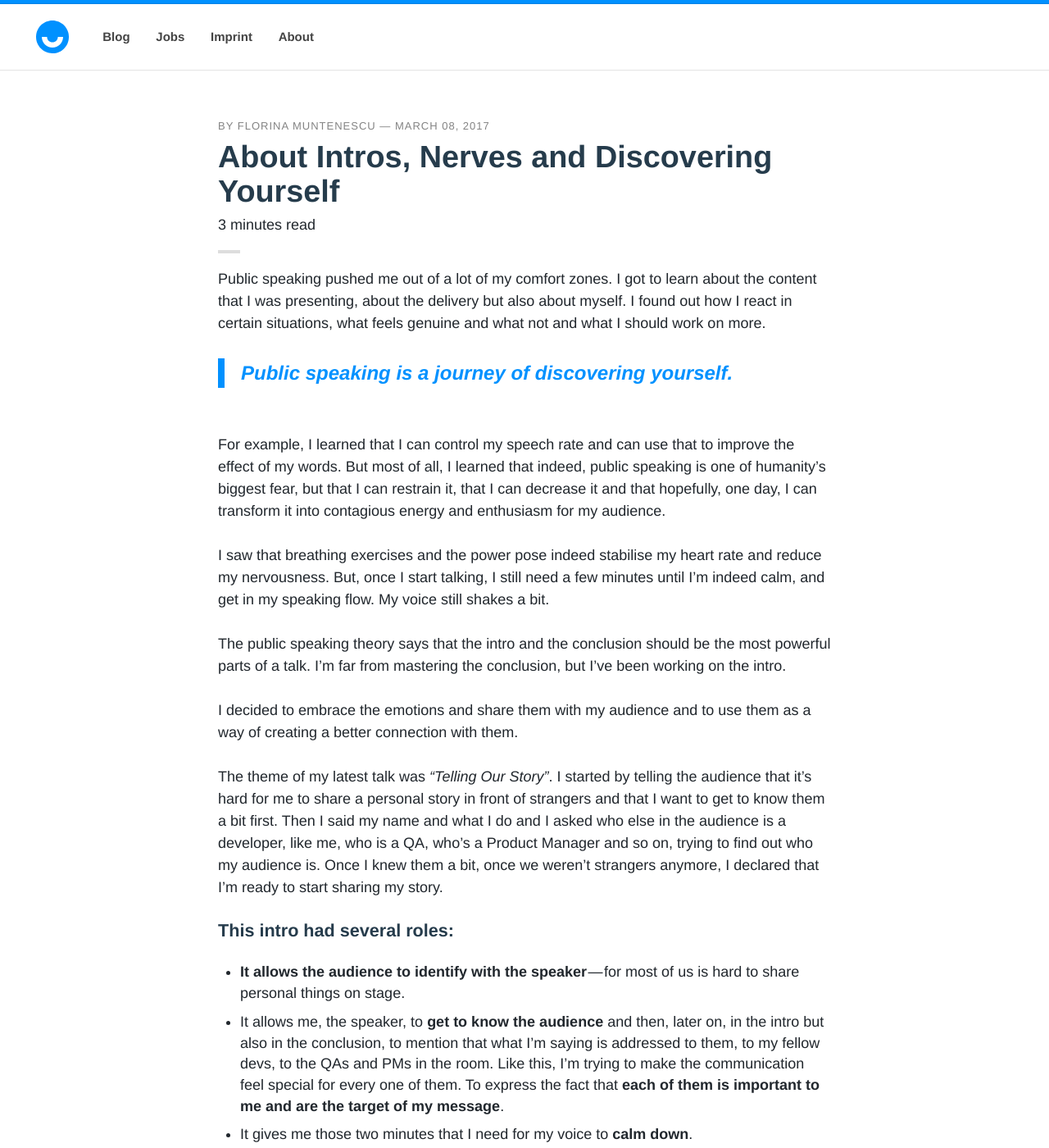
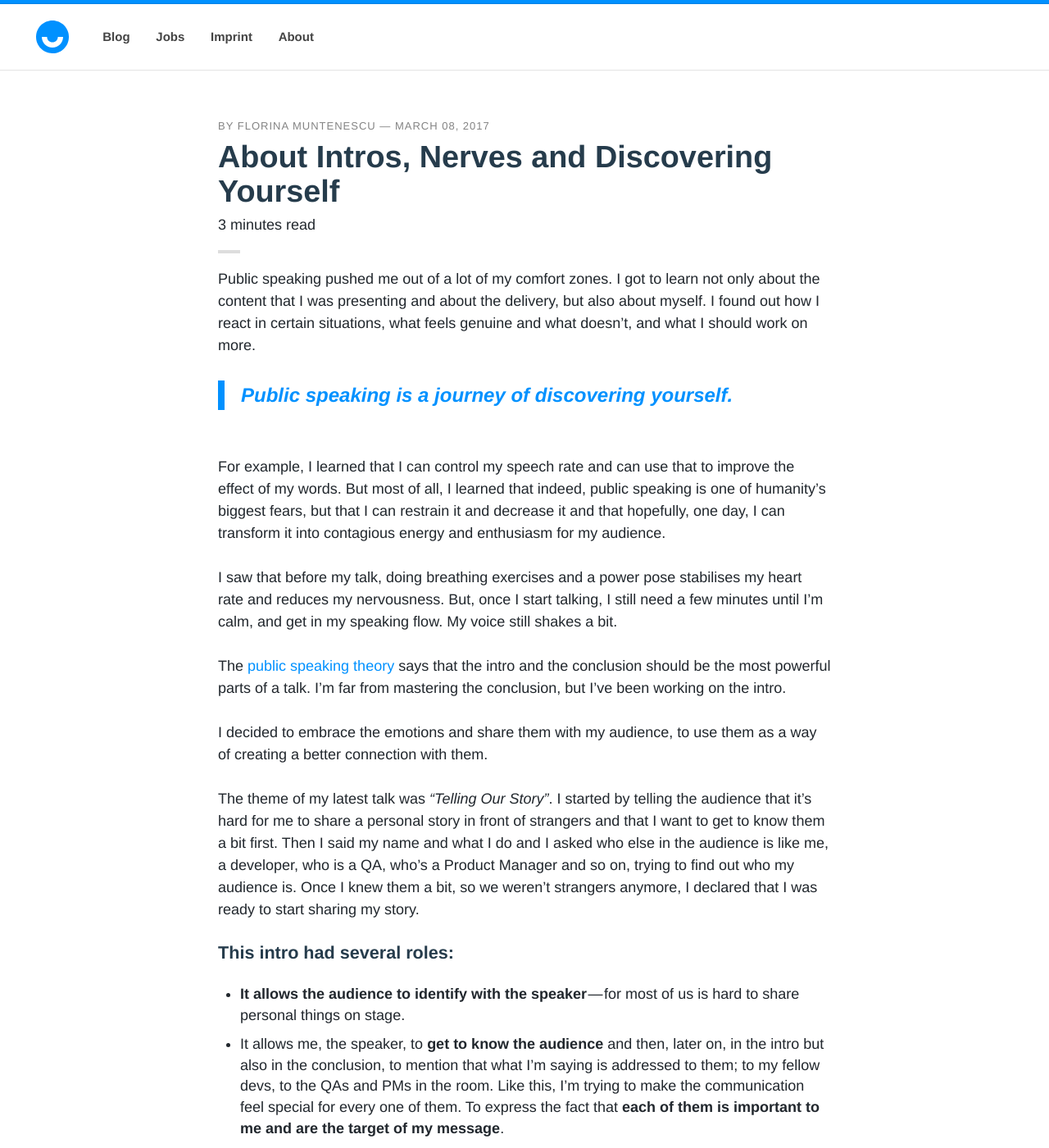
Before and after one commit to upday/upday.github.io, a Jekyll site: the page built from _posts/blog/2017-03-09-public_speaking_intros.md, in a window 1280 px wide and 1400 px high. Shown: the whole window at 82% size. Built offline with Jekyll 4.4.1, drawn with Linux system fonts in a browser that asks for light colours; nearby versions of some CDN libraries; some web fonts are replaced; comment, search, counter and statistics services are not loaded; some of the changed text lies outside the part shown.

Commit message:
small fixes after review

```diff
--- a/_posts/blog/2017-03-09-public_speaking_intros.md
+++ b/_posts/blog/2017-03-09-public_speaking_intros.md
@@ -11,31 +11,31 @@ image:
 date: 2017-03-08T00:39:55-04:00
 ---
 
-Public speaking pushed me out of a lot of my comfort zones. I got to learn about the content that I was presenting, about the delivery but also about myself. I found out how I react in certain situations, what feels genuine and what not and what I should work on more.
+Public speaking pushed me out of a lot of my comfort zones. I got to learn not only about the content that I was presenting and about the delivery, but also about myself. I found out how I react in certain situations, what feels genuine and what doesn’t, and what I should work on more.
 <br/>
 
 > *Public speaking is a journey of discovering yourself.*
 
 <br/>
-For example, I learned that I can control my speech rate and can use that to improve the effect of my words. But most of all, I learned that indeed, public speaking is one of humanity’s biggest fear, but that I can restrain it, that I can decrease it and that hopefully, one day, I can transform it into contagious energy and enthusiasm for my audience.
+For example, I learned that I can control my speech rate and can use that to improve the effect of my words. But most of all, I learned that indeed, public speaking is one of humanity’s biggest fears, but that I can restrain it and decrease it and that hopefully, one day, I can transform it into contagious energy and enthusiasm for my audience.
 
-I saw that breathing exercises and the power pose indeed stabilise my heart rate and reduce my nervousness. But, once I start talking, I still need a few minutes until I’m indeed calm, and get in my speaking flow. My voice still shakes a bit.
+I saw that before my talk, doing breathing exercises and a power pose stabilises my heart rate and reduces my nervousness. But, once I start talking, I still need a few minutes until I’m calm, and get in my speaking flow. My voice still shakes a bit.
 
-The public speaking theory says that the intro and the conclusion should be the most powerful parts of a talk. I’m far from mastering the conclusion, but I’ve been working on the intro.
+The <a href="https://www.ted.com/read/ted-talks-the-official-ted-guide-to-public-speaking" target="blank">public speaking theory</a> says that the intro and the conclusion should be the most powerful parts of a talk. I’m far from mastering the conclusion, but I’ve been working on the intro.
 
-I decided to embrace the emotions and share them with my audience and to use them as a way of creating a better connection with them.
+I decided to embrace the emotions and share them with my audience, to use them as a way of creating a better connection with them.
 
-The theme of my latest talk was *"Telling Our Story"*. I started by telling the audience that it’s hard for me to share a personal story in front of strangers and that I want to get to know them a bit first. Then I said my name and what I do and I asked who else in the audience is a developer, like me, who is a QA, who’s a Product Manager and so on, trying to find out who my audience is. Once I knew them a bit, once we weren’t strangers anymore, I declared that I’m ready to start sharing my story.
+The theme of my latest talk was *"Telling Our Story"*. I started by telling the audience that it’s hard for me to share a personal story in front of strangers and that I want to get to know them a bit first. Then I said my name and what I do and I asked who else in the audience is like me, a developer, who is a QA, who’s a Product Manager and so on, trying to find out who my audience is. Once I knew them a bit, so we weren’t strangers anymore, I declared that I was ready to start sharing my story.
 
 #### This intro had several roles:
 * **It allows the audience to identify with the speaker** — for most of us is hard to share personal things on stage.
-* It allows me, the speaker, to **get to know the audience** and then, later on, in the intro but also in the conclusion, to mention that what I’m saying is addressed to them, to my fellow devs, to the QAs and PMs in the room. Like this, I’m trying to make the communication feel special for every one of them. To express the fact that **each of them is important to me and are the target of my message**.
+* It allows me, the speaker, to **get to know the audience** and then, later on, in the intro but also in the conclusion, to mention that what I’m saying is addressed to them; to my fellow devs, to the QAs and PMs in the room. Like this, I’m trying to make the communication feel special for every one of them. To express the fact that **each of them is important to me and are the target of my message**.
 * It gives me those two minutes that I need for my voice to **calm down**.
 
-Of course, the intro differs from one talk to another, depending on the topic, and the target audience. But the main role, for me, is to create a sort of a connection with the audience and to give me those few minutes to find my flow.
+Of course, the intro differs from one talk to another, depending on the topic, and the target audience. But the main roles for me, are to create a sort of a connection with the audience and to give me those few minutes to get into my flow.
 
-It took me quite a few talks with crooked beginnings, until I found out what works for me. So don’t be afraid of talking, of experimenting and finding out what works best for you and what not because being genuine is important.
+It took me quite a few talks with crooked beginnings to find what works for me. So don’t be afraid of talking, of experimenting and finding out what works best for you and what doesn’t because being genuine is important.
 
 ---
 
-How are your intros? How do you deal with that initial nervousness? How do you try to connect with the audience? I would love to learn more from your experience.
+How are your intros? How do you deal with that initial nervousness? How do you try to connect with the audience? I would love to learn more from your experiences.
```
